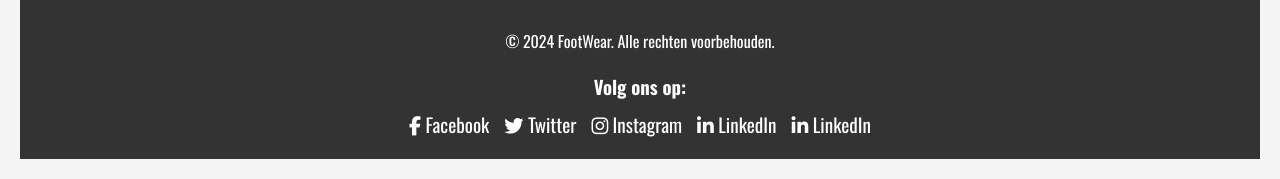
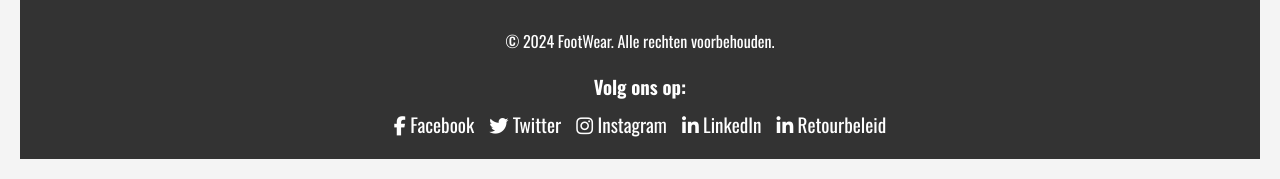
Before and after one commit to Nouredine18/2024-2025-Groep-1, a PHP site: page /index.php in a window 1280 px wide. Shown: the part 1251-1430 px from the top of the page. Run offline with PHP 8.4, Linux system fonts and the light colour scheme; data comes from the database, SQL or seed files in the repository; data that the repository does not hold is empty; some libraries are stand-ins or nearby versions.

Commit message:
Update footer.php
Naam aanpassing retourbeleid

```diff
--- a/Root/footer.php
+++ b/Root/footer.php
@@ -56,7 +56,7 @@
             <li><a href="https://www.twitter.com" target="_blank"><i class="fab fa-twitter"></i> Twitter</a></li>
             <li><a href="https://www.instagram.com" target="_blank"><i class="fab fa-instagram"></i> Instagram</a></li>
             <li><a href="https://www.linkedin.com" target="_blank"><i class="fab fa-linkedin-in"></i> LinkedIn</a></li>
-            <li><a href="RetourbeleidWijns.pdf" download><i class="fab fa-linkedin-in"></i> LinkedIn</a></li>
+            <li><a href="RetourbeleidWijns.pdf" download><i class="fab fa-linkedin-in"></i> Retourbeleid</a></li>
         </ul>
     </div>
 </footer>
```
